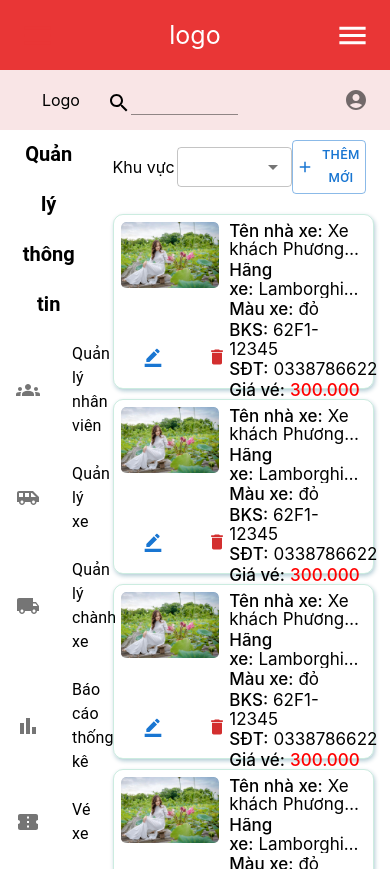
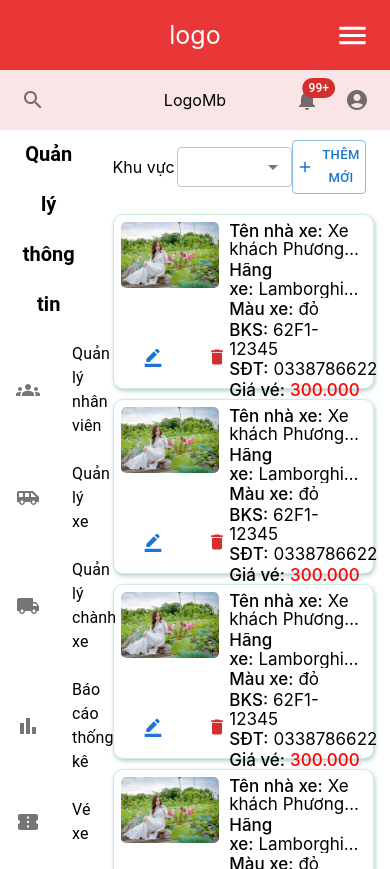
Before and after one commit to torinoutacnh/logistic, a Next.js app: page /admin in a window 390 px wide. Built offline with nearby package versions, Linux system fonts and the light colour scheme.

Commit message:
update header admin

```diff
--- a/src/components/Page/Admin/admin.module.scss
+++ b/src/components/Page/Admin/admin.module.scss
@@ -1,32 +1,39 @@
 $boxshadow-item-color: rgba(0, 86, 115, 0.3);
 $border-item-color: rgba(1, 161, 102, 0.2);
+$text-back-color: black;
 
 .header {
     height: 60px;
     width: 100%;
     display: flex;
+    align-items: center;
+    justify-content: space-around;
 
-    .logo {
+    .logoDesktop {
         display: flex;
-        align-items: center;
         justify-content: center;
         width: 30%;
     }
 
-    .nav {
-        width: 90%;
+    .logoMobile {
+        display: none;
+    }
+
+    .search {
         display: flex;
-        align-items: center;
-        justify-content: space-around;
+        align-items: flex-end;
+        width: 80%;
 
-        .box {
-            display: flex;
-            align-items: flex-end;
-            width: 80%;
+        .search_icon {
+            margin: 0.5 1 0.5 3;
+        }
 
-            .icon {
-                margin: 0.5 1 0.5 3;
-            }
+        .search_input {
+            width: 50%;
+        }
+
+        .searchMobile {
+            display: none;
         }
     }
 }
@@ -138,6 +145,7 @@ $border-item-color: rgba(1, 161, 102, 0.2);
                 display: block;
                 font-size: 18px;
                 font-weight: 400;
+                color: $text-back-color;
             }
 
             .text2 {
@@ -149,6 +157,7 @@ $border-item-color: rgba(1, 161, 102, 0.2);
                 text-overflow: ellipsis;
                 overflow: hidden;
                 font-size: 18px;
+                color: $text-back-color;
             }
 
             .text2:first-child {
@@ -190,6 +199,35 @@ $border-item-color: rgba(1, 161, 102, 0.2);
 
 
 @media screen and (max-width:768px) {
+    .header {
+        display: flex;
+        justify-content: space-between;
+
+        .logoDesktop {
+            display: none;
+        }
+
+        .logoMobile {
+            display: flex;
+            justify-content: center;
+            width: 30%;
+        }
+
+        .search {
+            display: none;
+        }
+
+        .searchMobile {
+            display: block;
+
+            .search_icon {
+                margin-right: 50px;
+            }
+        }
+    }
+
+
+
     .g_container {
         height: 80vh;
         justify-content: center !important;
--- a/src/components/Page/Admin/index.tsx
+++ b/src/components/Page/Admin/index.tsx
@@ -1,10 +1,9 @@
 import styles from './admin.module.scss'
 import * as React from 'react';
 import Image from 'next/image';
-import { Grid, TextField, Box, List, ListSubheader, ListItemButton, ListItemIcon, ListItemText, Collapse, FormControl, MenuItem, Select, SelectChangeEvent, Button, IconButton, Stack, Tooltip, Menu, Divider } from '@mui/material'
+import { Grid, TextField, Box, List, ListSubheader, ListItemButton, ListItemIcon, ListItemText, Collapse, FormControl, MenuItem, Select, SelectChangeEvent, Button, IconButton, Stack, Tooltip, Menu, Divider, Badge, Dialog, DialogContent, DialogActions } from '@mui/material'
 import SearchIcon from '@mui/icons-material/Search';
 import AccountCircleIcon from '@mui/icons-material/AccountCircle';
-import NotificationsNoneIcon from '@mui/icons-material/NotificationsNone';
 import ExpandLess from '@mui/icons-material/ExpandLess';
 import ExpandMore from '@mui/icons-material/ExpandMore';
 import AirportShuttleIcon from '@mui/icons-material/AirportShuttle';
@@ -16,10 +15,23 @@ import BarChartIcon from '@mui/icons-material/BarChart';
 import GroupsIcon from '@mui/icons-material/Groups';
 import Settings from "@mui/icons-material/Settings";
 import Logout from "@mui/icons-material/Logout";
+import NotificationsIcon from '@mui/icons-material/Notifications';
+import BadgeIcon from '@mui/icons-material/Badge';
+
 
 export const Admin = () => {
     const [anchorEl, setAnchorEl] = React.useState<null | HTMLElement>(null);
     const open = Boolean(anchorEl);
+
+    const [openSearch, setOpenSearch] = React.useState(false);
+
+    const handleClickOpen = () => {
+        setOpenSearch(true);
+    };
+
+    const handleClickClose = () => {
+        setOpenSearch(false);
+    };
 
     const handleClick = (event: React.MouseEvent<HTMLElement>) => {
         setAnchorEl(event.currentTarget);
@@ -34,6 +46,7 @@ export const Admin = () => {
     const handleChange = (e: SelectChangeEvent) => {
         setArea(e.target.value as string);
     };
+
 
     const dataDistrict = [
         "Quận 1",
@@ -102,20 +115,52 @@ export const Admin = () => {
                 <Grid item xs={0.5} sm={0.5} md={0.5} xl={0.5}></Grid>
                 <Grid item xs={11} sm={11} md={11} xl={11}>
                     <div className={styles.header}>
-                        <div className={styles.logo}>Logo</div>
-                        <div className={styles.nav}>
-                            <Box className={styles.box}>
-                                <SearchIcon className={styles.icon}/>
+                        <div className={styles.logoDesktop}>LogoPC</div>
+                        <Box className={styles.search}>
+                            <SearchIcon />
                             <TextField
+                                className={styles.search_input}
                                 id="input-with-sx"
                                 variant="standard"
                                 size='small'
-                                    style={{ width: "50%" }}
                             />
                         </Box>
+                        <div className={styles.searchMobile}>
+                            <IconButton
+                                size="small"
+                                className={styles.search_icon}
+                                onClick={handleClickOpen}
+                            >
+                                <SearchIcon />
+                            </IconButton>
+                            <Dialog open={openSearch} onClose={handleClickClose}>
+                                <DialogContent style={{ overflow: "hidden" }}>
+                                    <TextField
+                                        autoFocus
+                                        margin="dense"
+                                        id="name"
+                                        label="Nhập để tìm kiếm"
+                                        type="text"
+                                        variant="standard"
+                                        style={{width: "70vw"}}
+                                    />
+                                </DialogContent>
+                                <DialogActions>
+                                    <Button onClick={handleClickClose}>Tìm kiếm</Button>
+                                </DialogActions>
+                            </Dialog>
+
+                        </div>
+                            <div className={styles.logoMobile}>LogoMb</div>
                             <div className={styles.icon}>
-
                                 <Box sx={{ display: "flex", alignItems: "center", textAlign: "center" }}>
+                                    <Tooltip title="Thông báo">
+                                        <IconButton size="small">
+                                        <Badge badgeContent={"99+"} color="error">
+                                            <NotificationsIcon />
+                                        </Badge>
+                                        </IconButton>
+                                    </Tooltip>
                                     <Tooltip title="Cài đặt tài khoản">
                                         <IconButton
                                             onClick={handleClick}
@@ -166,7 +211,7 @@ export const Admin = () => {
                                 >
                                     <MenuItem>
                                         <ListItemIcon>
-                                            <AccountCircleIcon fontSize="small" />
+                                            <BadgeIcon fontSize="small" />
                                         </ListItemIcon>
                                         Hồ sơ
                                     </MenuItem>
@@ -192,12 +237,11 @@ export const Admin = () => {
                                 </Menu>
                             </div>
                     </div>
-                    </div>
                 </Grid>
                 <Grid item xs={0.5} sm={0.5} md={0.5} xl={0.5}></Grid>
             </Grid>
 
-            <Grid container>
+            <Grid container style={{ background: "#fff"}}>
                 <Grid item xs={0} sm={0} md={0.5} xl={0.5}></Grid>
                 <Grid item xs={12} sm={12} md={11} xl={11}>
                     <Grid container>
```
Lines whose indentation alone changed are shown as unchanged.
